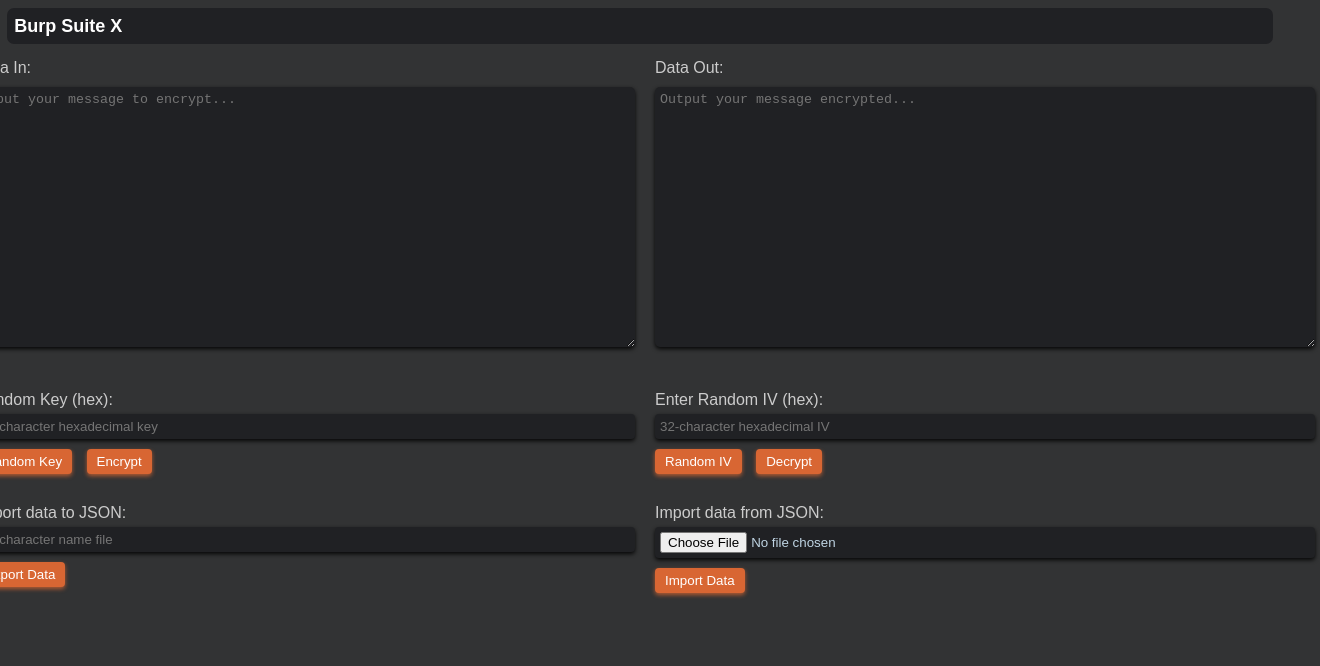
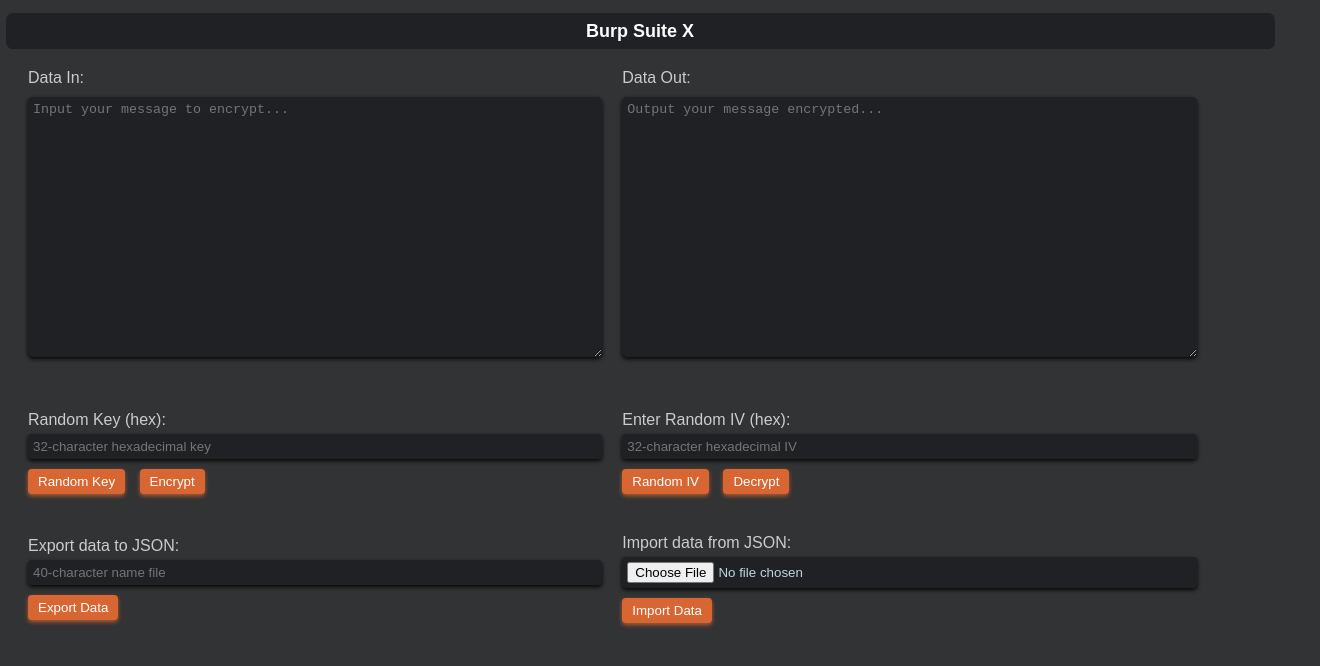
Before and after one commit to xqik/secret_message, a plain HTML site: page index.html in a window 1280 px wide. Shown: the whole page, 1320 px wide, since content can reach past the window. Drawn offline with Linux system fonts and the light colour scheme.

Commit message:
Update styles.css

```diff
--- a/styles.css
+++ b/styles.css
@@ -5,13 +5,14 @@ body {
     align-items: center;
     background-color: rgb(50, 51, 52);
     color: #ccc;
+    padding: 5px;
 }
 
 .top-bar {
-    width: 99%;
+    width: 100%;
     background-color: rgb(32, 33, 36);
     padding: 7.5px;
-    text-align: left;
+    text-align: center;
     font-size: 18px;
     font-weight: bold;
     border-radius: 7px;
@@ -19,19 +20,20 @@ body {
 
 .container {
     display: flex;
-    flex-direction: row;
-    align-items: flex-start;
-    width: 1360px;
+    flex-direction: column;
+    align-items: center;
+    width: 100%;
+    padding: 5px;
 }
 
 .left-container,
 .right-container {
-    flex: 1;
+    width: 100%;
     padding: 15px;
 }
 
 textarea {
-    width: 200px;
+    width: 100%;
     height: 250px;
     margin-bottom: 10px;
     padding: 5px;
@@ -59,7 +61,6 @@ input {
     outline: none;
     border: none;
     box-shadow: 0 2px 4px rgba(0, 0, 0, 0.9);
-    /* Add spacing here */
 }
 
 button {
@@ -78,7 +79,6 @@ button {
     padding: 5px;
     width: 100%;
     outline: none;
-    /* border-style: inset; */
 }
 
 .top-bar a {
@@ -89,3 +89,18 @@ button {
 .top-bar a:hover {
     text-decoration: none;
 }
+
+@media(min-width: 768px) {
+    .container {
+        flex-direction: row;
+    }
+
+    .left-container,
+    .right-container {
+        width: 45%;
+    }
+
+    textarea {
+        width: 90%;
+    }
+}
```
